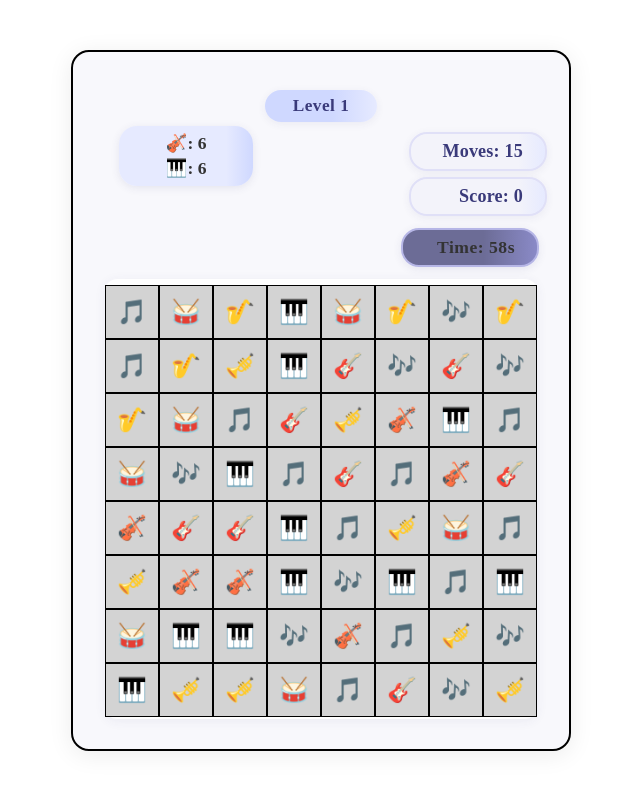
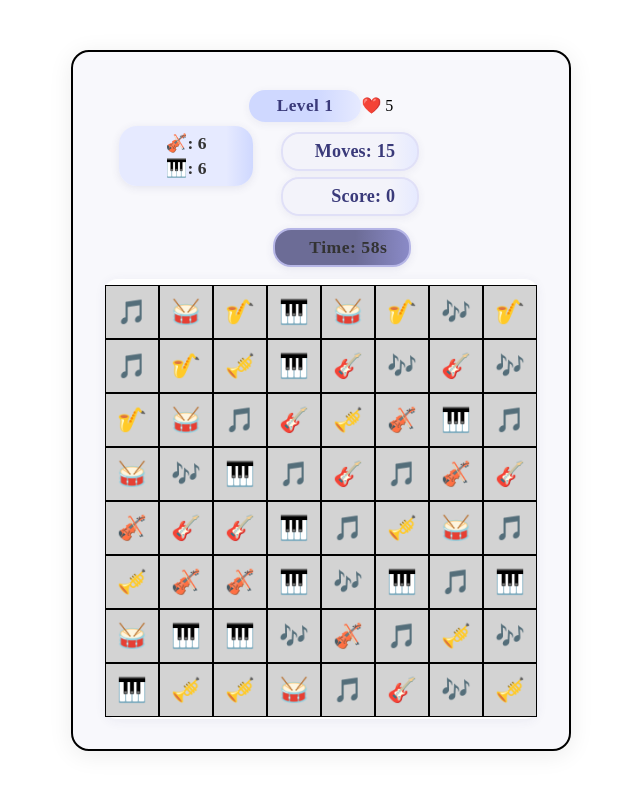
Before and after one commit to hannahro15/Musical-Themed-Candy-Crush, a plain HTML site: page index.html in a window 1280 px wide. Both pictures are taken after a click on the button "Play Game". Shown: the whole page, without its empty margins (319-959 px from the left). Drawn offline with Linux system fonts and the light colour scheme.

Commit message:
Add in lives counter

```diff
--- a/index.html
+++ b/index.html
@@ -17,6 +17,7 @@
             <div id="score-moves-wrapper">
                 <div class="level-bar">
                     <div id="levelDisplay" class="hidden">Level 1</div>
+                    <div id="livesDisplay" class="lives-bar"><span class="heart">❤️</span> <span id="livesCount">5</span></div>
                 </div>
                 <div class="main-bar">
                     <div class="left-bar">
@@ -24,9 +25,6 @@
                             <span id="violinCounter">🎻: 10</span>
                             <span id="pianoCounter">🎹: 10</span>
                         </div>
-                    </div>
-                    <div class="middle-bar">
-                        <div id="objectiveDisplay" class="hidden">Collect 6 violins and 6 pianos!</div>
                     </div>
                     <div class="right-bar">
                         <div id="movesDisplay" class="hidden moves-right"></div>
--- a/script.js
+++ b/script.js
@@ -41,6 +41,7 @@ const gameState = {
     timer: 60,
     timerInterval: null,
     timerActive: false,
+    lives: 5,
 };
 let draggedCell = null;
 let touchStartCell = null;
```
